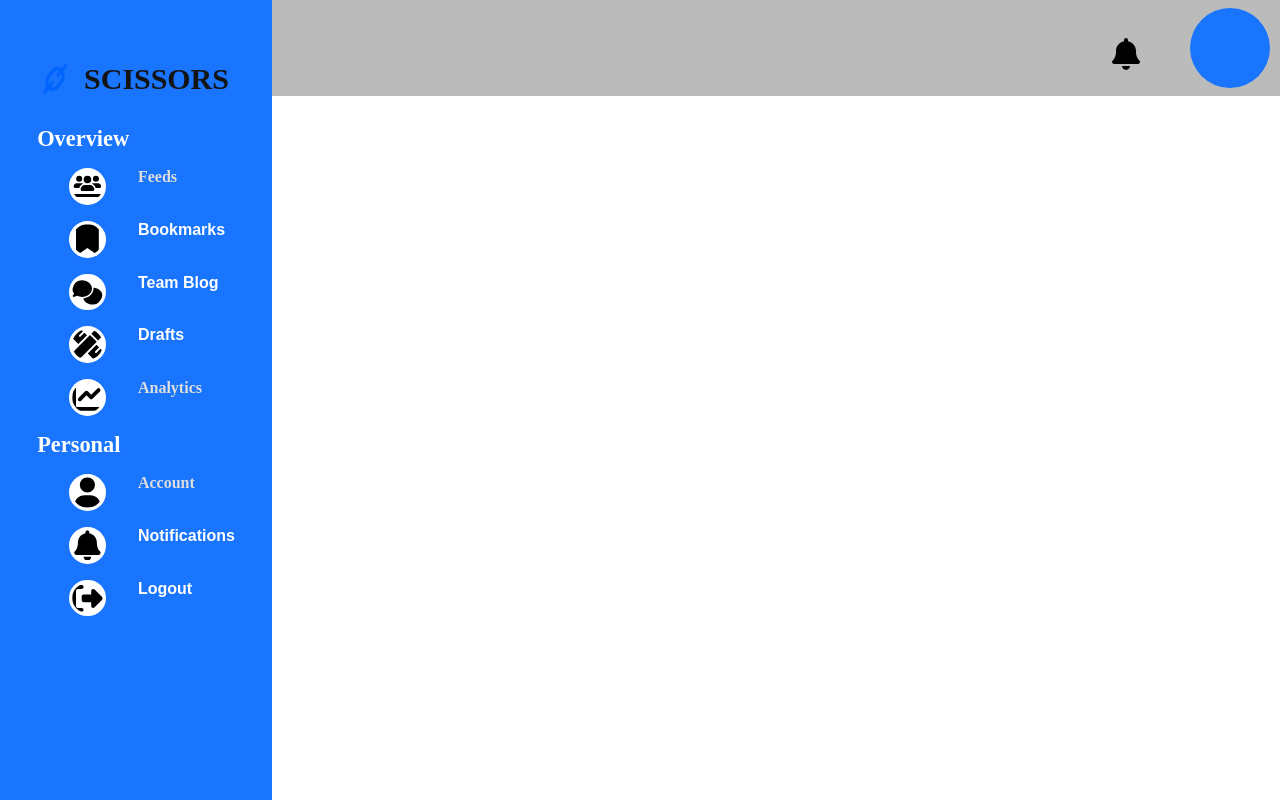
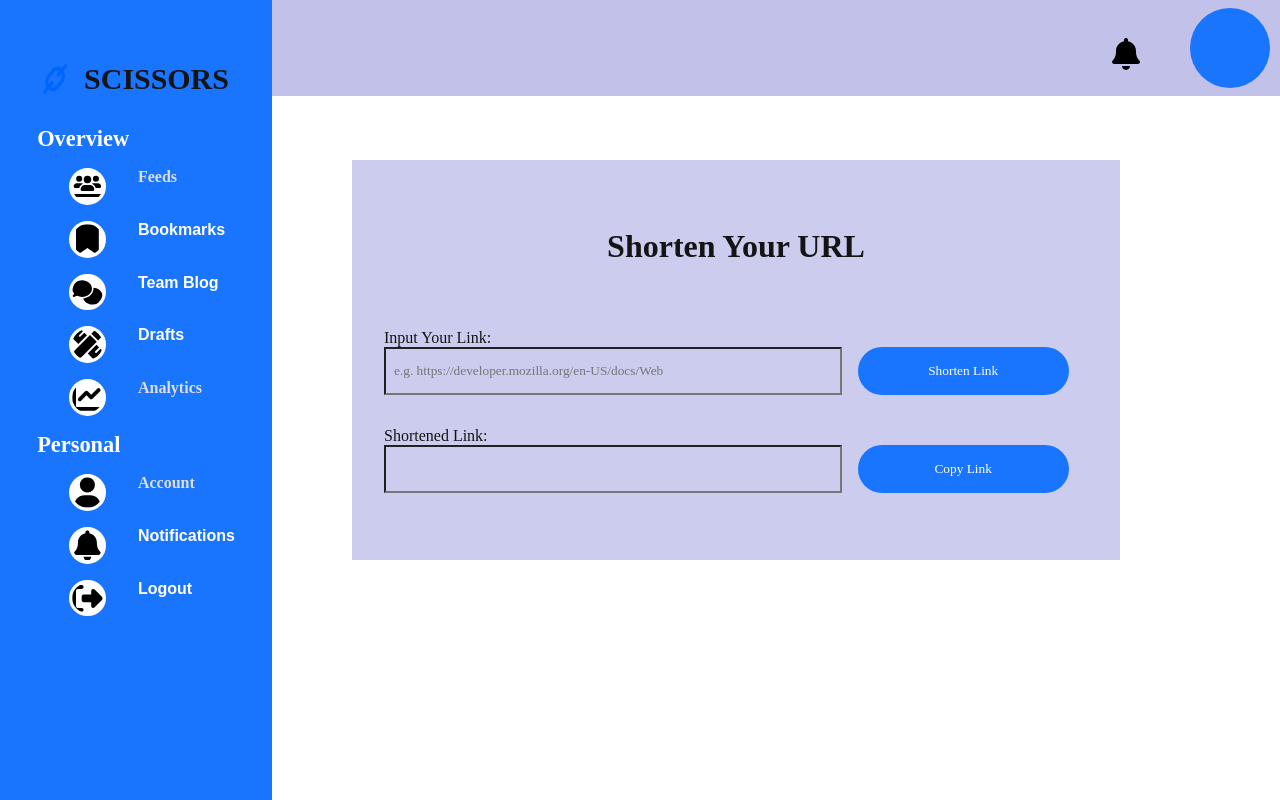
Before and after one commit to Oreolion/URLSHORTENER, a Vue app: page /#/dashboard in a window 1280 px wide. Built offline with nearby package versions, Linux system fonts and the light colour scheme; no server answers; a web font is replaced by a local one.

Commit message:
add: update to dashboard field component;

```diff
--- /dev/null
+++ b/src/components/DashboardField.vue
@@ -0,0 +1,76 @@
+<template>
+  <section>
+    <div class="inner__dashboard">
+      <h1>Shorten Your URL</h1>
+      <form action="">
+        <label for="">
+          Input Your Link: <br />
+          <input type="text" placeholder="e.g. https://developer.mozilla.org/en-US/docs/Web"/>
+          <button>Shorten Link</button>
+        </label>
+
+        <label for=""
+          >Shortened Link: <br />
+          <input type="text" />
+          <button>Copy Link</button>
+        </label>
+      </form>
+    </div>
+  </section>
+</template>
+
+<script setup lang="ts"></script>
+
+<style scoped>
+section {
+  display: flex;
+  align-items: center;
+  justify-content: center;
+}
+.inner__dashboard {
+  margin-top: 10rem;
+  display: flex;
+  flex-direction: column;
+  align-items: center;
+  justify-content: center;
+  background: rgba(4, 4, 168, 0.2);
+  height: 25rem;
+  width: 60%;
+  margin-left: 12rem;
+}
+
+h1 {
+  font-size: 2rem;
+  margin-bottom: 4rem;
+}
+
+form {
+  display: flex;
+  flex-direction: column;
+  gap: 2rem;
+  width: 100%;
+  padding: 0 2rem;
+}
+
+label {
+}
+
+input {
+  height: 3rem;
+  width: 65%;
+  background-color: transparent;
+  margin-right: 1rem;
+  text-indent: 0.5rem;
+}
+
+button {
+  width: 30%;
+}
+
+
+@media (max-width: 768px) {
+    .inner__dashboard {
+        margin-left: 1rem;
+    }
+}
+</style>
--- a/src/components/DashboardNav.vue
+++ b/src/components/DashboardNav.vue
@@ -171,6 +171,9 @@ li {
   cursor: pointer;
   font-weight: bold;
   color: #ddd;
+  &:hover {
+    letter-spacing: 1px;
+  }
 }
 
 .dashboard__navlists p, .dashboard__navlists h5 {
--- a/src/components/HeaderAndNav.vue
+++ b/src/components/HeaderAndNav.vue
@@ -134,11 +134,9 @@
       </nav>
 
       <div class="img__box">
-        <router-link to="/dashboard/accountprofile">
-          <span class="" v-if="!profile.photoURL"></span>
+        <span class="" v-if="!profile.photoURL"></span>
 
-          <img :src="profile.photoURL" alt="photo-url" class="" v-else />
-        </router-link>
+        <img :src="profile.photoURL" alt="photo-url" class="" v-else />
       </div>
     </header>
   </main>
@@ -244,10 +242,10 @@ onAuthStateChanged(auth, (user) => {
   }
 }
 
-.dashboard__navlists p, .dashboard__navlists h5 {
+.dashboard__navlists p,
+.dashboard__navlists h5 {
   color: #fff;
 }
-
 
 .dashboard__navlists .link svg {
   background-color: #fff;
@@ -274,7 +272,7 @@ onAuthStateChanged(auth, (user) => {
   top: -1rem;
   left: 8rem;
   right: -14rem;
-  background: #bbb;
+  background: rgb(193, 193, 233);
   display: flex;
   justify-content: space-between;
   align-items: center;
@@ -290,8 +288,6 @@ onAuthStateChanged(auth, (user) => {
 .innerdashboard__container .header p {
   min-width: 2rem;
 }
-
-
 
 .right__nav {
   display: flex;
@@ -413,7 +409,6 @@ svg {
     white-space: nowrap;
   }
 
-
   .innerdashboard__container .header .logo {
     margin-bottom: 1rem;
     max-width: 18rem;
@@ -427,14 +422,11 @@ svg {
     font-size: 2rem;
   }
 
-
   .nav__icons .menu-bar svg {
     display: flex;
     height: 2rem;
     width: 2rem;
   }
-
-
 
   .dashboard__nav {
     display: none;
@@ -443,7 +435,6 @@ svg {
   .mobile {
     display: flex;
   }
-
 
   svg {
     display: flex;
@@ -455,17 +446,14 @@ svg {
   }
 
   .header .img__box {
-    height: 5rem;
-    width: 5rem;
+    height: 4.5rem;
+    width: 4.5rem;
     margin-left: 2rem;
-
   }
 
   .right__nav {
     gap: 7rem;
   }
-
-
 }
 
 @media (max-width: 480px) {
@@ -483,8 +471,6 @@ svg {
   .dashboard__nav {
     width: 17rem;
   }
-
-
 
   .header .nav__icons {
     right: 22%;
--- a/src/views/Dashboard.vue
+++ b/src/views/Dashboard.vue
@@ -2,10 +2,12 @@
   <section class="dashboard__continer">
     <DashboardNav></DashboardNav>
     <HeaderAndNav></HeaderAndNav>
+    <DashboardField></DashboardField>
   </section>
 </template>
 
 <script setup lang="ts">
+import DashboardField from '../components/DashboardField.vue';
 import DashboardNav from '../components/DashboardNav.vue';
 import HeaderAndNav from '../components/HeaderAndNav.vue';
 </script>
```
